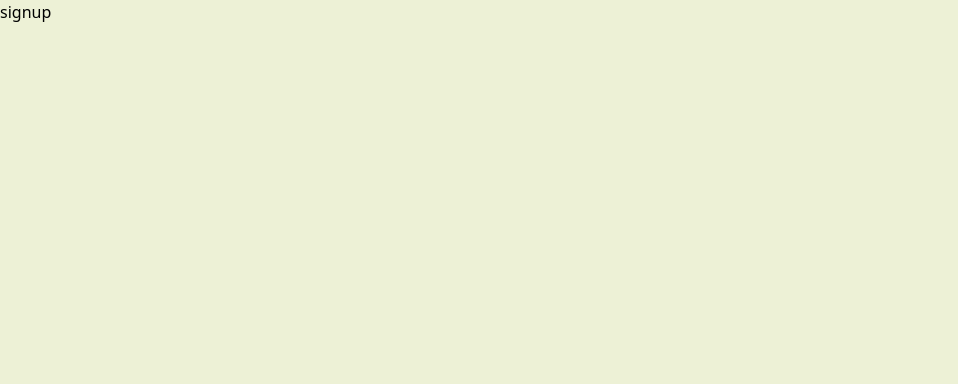
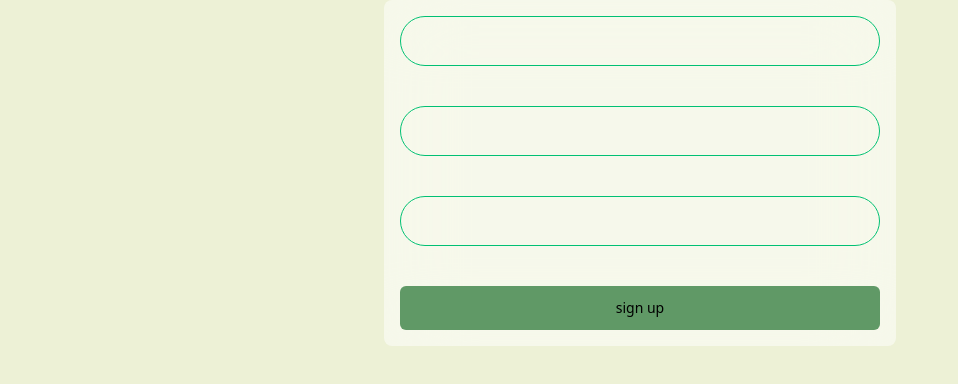
Before and after one commit to Arman-Abbasian/triporia, a Next.js app in the folder frontend/: page /auth/signup in a window 1280 px wide. Shown: the top 384 px of the page, without its empty margins (0-958 px from the left). Built offline with nearby package versions, Linux system fonts and the light colour scheme.

Commit message:
work on sign up page

```diff
--- a/frontend/package.json
+++ b/frontend/package.json
@@ -18,8 +18,9 @@
     "next": "15.3.1",
     "react": "^19.1.0",
     "react-dom": "^19.1.0",
-    "react-hook-form": "^7.62.0",
+    "react-hook-form": "^7.63.0",
     "react-icons": "^5.5.0",
+    "react-spinners": "^0.17.0",
     "recharts": "^2.15.3"
   },
   "devDependencies": {
--- /dev/null
+++ b/frontend/src/app/(auth)/auth/signup/FormSection.tsx
@@ -0,0 +1,19 @@
+'use client'
+import FormInput from '@/components/FormInput'
+import ButtonComp from '@/ui/ButtonComp'
+import React from 'react'
+import { useForm } from 'react-hook-form'
+
+function FormSection() {
+  const { register } = useForm()
+  return (
+    <div className="flex flex-col gap-10 bg-white/50 backdrop-blur-2xl rounded-lg p-4">
+      <FormInput register={register} name="name" type="text" />
+      <FormInput register={register} name="email" type="email" />
+      <FormInput register={register} name="password" type="password" />
+      <ButtonComp text="sign up" className="bg-primary" />
+    </div>
+  )
+}
+
+export default FormSection
--- a/frontend/src/app/(auth)/auth/signup/page.tsx
+++ b/frontend/src/app/(auth)/auth/signup/page.tsx
@@ -1,7 +1,12 @@
 import React from 'react'
+import FormSection from './FormSection'
 
 const Signup = () => {
-  return <div>signup</div>
+  return (
+    <div className="max-w-lg mx-auto">
+      <FormSection />
+    </div>
+  )
 }
 
 export default Signup
--- a/frontend/src/app/layout.tsx
+++ b/frontend/src/app/layout.tsx
@@ -1,20 +1,20 @@
 import type { Metadata } from 'next'
-import { Geist, Geist_Mono } from 'next/font/google'
+import { Roboto_Flex, Roboto_Mono } from 'next/font/google'
 import '../styles/globals.css'
 
-const geistSans = Geist({
-  variable: '--font-geist-sans',
+const roboto_flex = Roboto_Flex({
+  variable: '--font-roboto-flex',
   subsets: ['latin'],
 })
 
-const geistMono = Geist_Mono({
-  variable: '--font-geist-mono',
+const roboto_mono = Roboto_Mono({
+  variable: '--font-roboto-mono',
   subsets: ['latin'],
 })
 
 export const metadata: Metadata = {
-  title: 'Create Next App',
-  description: 'Generated by create next app',
+  title: 'Triporia',
+  description: 'introduce best places in the world',
 }
 
 export default function RootLayout({
@@ -25,7 +25,7 @@ export default function RootLayout({
   return (
     <html lang="en">
       <body
-        className={`${geistSans.variable} ${geistMono.variable} antialiased h-screen overflow-auto`}
+        className={`${roboto_flex.variable} ${roboto_mono.variable} antialiased h-screen overflow-auto`}
       >
         {children}
       </body>
--- a/frontend/src/components/FormInput.tsx
+++ b/frontend/src/components/FormInput.tsx
@@ -40,7 +40,7 @@ const FormInput: React.FC<FormInputProps> = ({
 
       <div
         className={`flex justify-between items-center gap-2 w-full px-5 py-3  border rounded-full ${
-          error ? 'border-rose-500' : 'border-success'
+          error ? 'border-error' : 'border-success'
         }`}
       >
         <input
--- /dev/null
+++ b/frontend/src/ui/BeatLoaderComponent.tsx
@@ -0,0 +1,6 @@
+import { BeatLoader } from 'react-spinners'
+
+const BeatLoaderComponent = () => {
+  return <BeatLoader className="text-center" size="9" color="#fff" />
+}
+export default BeatLoaderComponent
--- /dev/null
+++ b/frontend/src/ui/ButtonComp.tsx
@@ -0,0 +1,37 @@
+import BeatLoaderComponent from './BeatLoaderComponent'
+
+type ButtonProps = {
+  onsubmit?: () => void
+  loading?: Boolean
+  text: string
+  isFormButton?: boolean
+  canClick?: boolean
+  className?: string
+} & React.ButtonHTMLAttributes<HTMLButtonElement>
+
+const ButtonComp = (props: ButtonProps) => {
+  const {
+    onsubmit,
+    loading,
+    text,
+    isFormButton = false,
+    canClick,
+    className,
+    ...restProps
+  } = props
+
+  return (
+    <button
+      onClick={onsubmit}
+      className={`py-3 px-8 rounded-md text-sm text-secondary-100 cursor-pointer  ${
+        isFormButton && canClick
+          ? 'bg-primary-700 cursor-pointer'
+          : 'bg-secondary-300 cursor-not-allowed'
+      } ${className}`}
+      {...restProps}
+    >
+      {loading ? <BeatLoaderComponent /> : text}
+    </button>
+  )
+}
+export default ButtonComp
```
Also changed, not shown: 1 other file (tests, documents, lock files or other folders).
